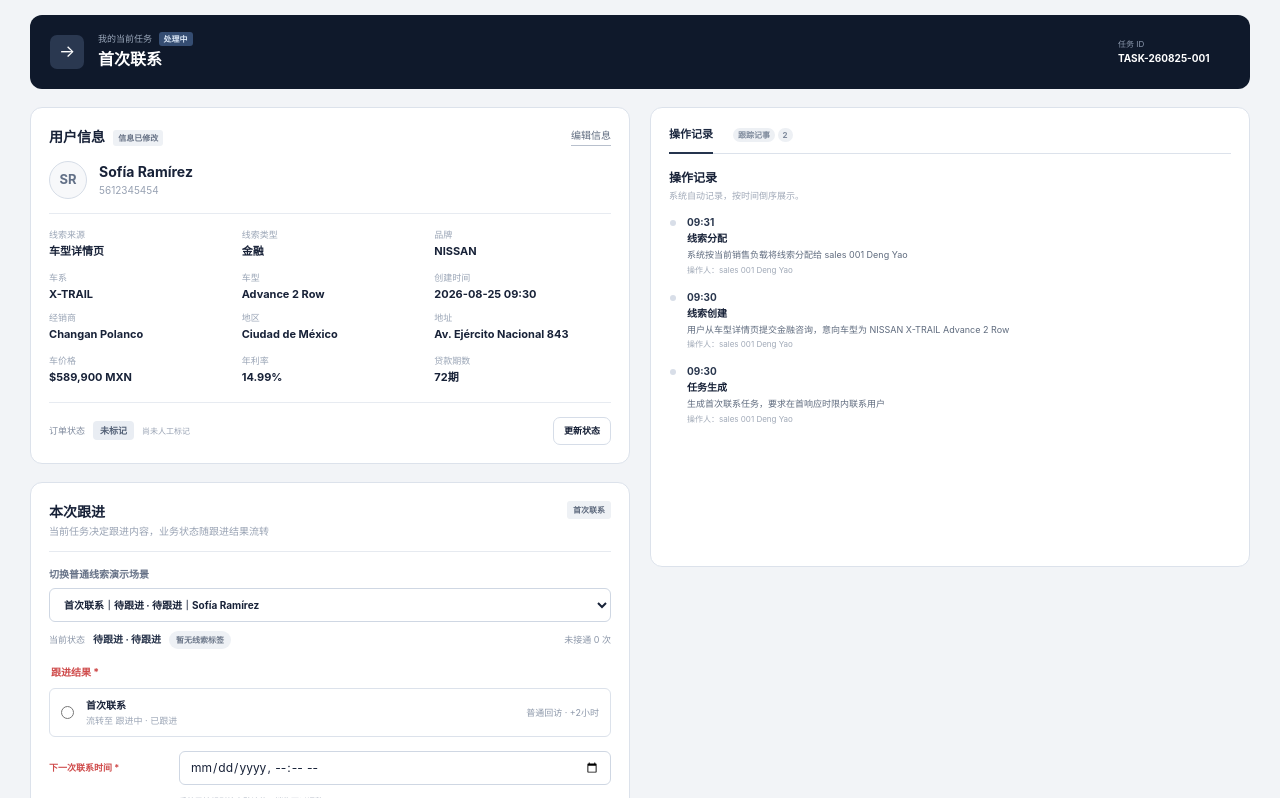
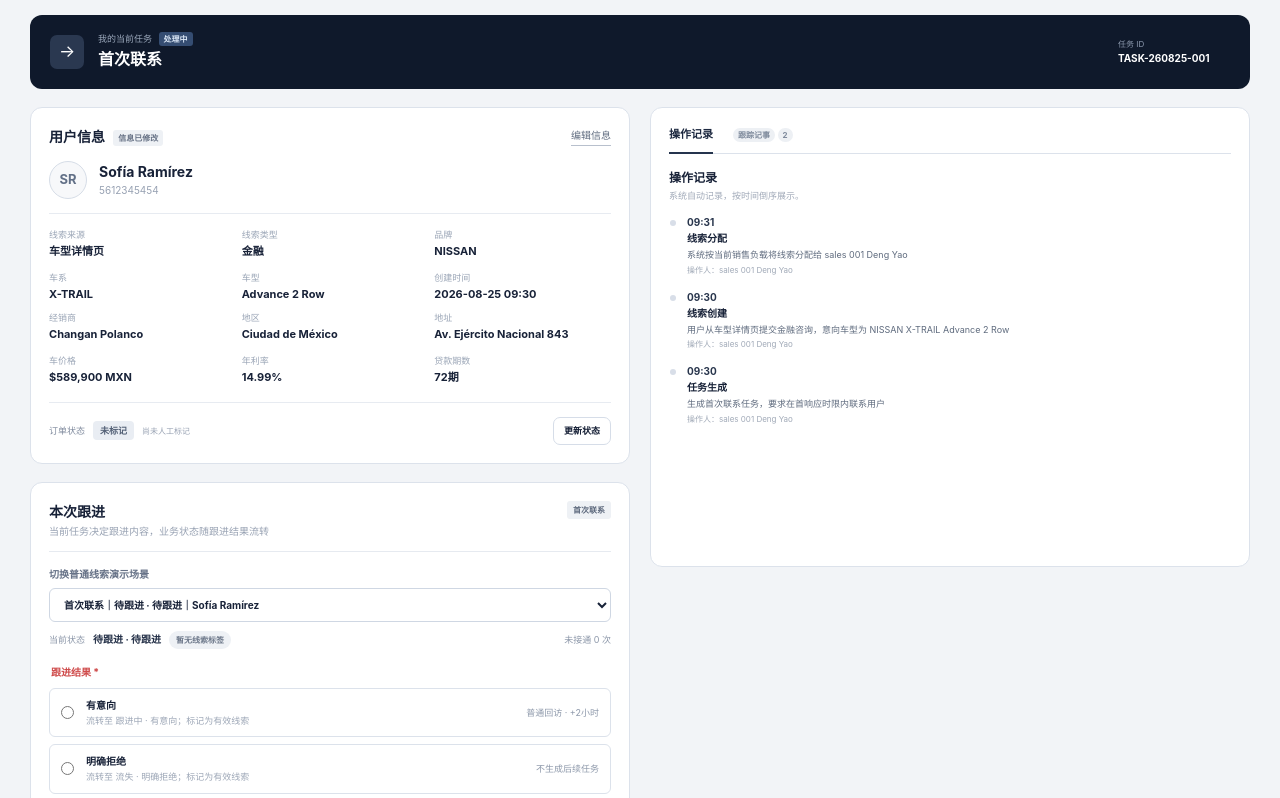
Before and after one commit to lauriri505/baic-lead-followup-workbench, a plain HTML site: page index.html in a window 1280 px wide. Shown: the part 136-934 px from the top of the page. Drawn offline with Linux system fonts and the light colour scheme.

Commit message:
Separate sales outcomes from system events

```diff
--- a/admin-data.js
+++ b/admin-data.js
@@ -47,23 +47,23 @@ window.BAIC_ADMIN_DATA = {
       { code: "invalid_lead", name: "无效线索", type: "lead_quality", color: "#ff9f43" }
     ],
     results: [
-      { code: "assigned", name: "下发分配", category: "contact", requiresCallbackTime: false, requiresReason: false },
-      { code: "timeout", name: "超时未跟进", category: "unreachable", requiresCallbackTime: false, requiresReason: false },
-      { code: "first_contact", name: "首次联系", category: "contact", requiresCallbackTime: false, requiresReason: false },
-      { code: "interested", name: "有意向", category: "contact", requiresCallbackTime: false, requiresReason: false },
-      { code: "lost", name: "战败", category: "lost", requiresCallbackTime: false, requiresReason: true },
-      { code: "convert_prospect", name: "转潜客", category: "contact", requiresCallbackTime: false, requiresReason: false },
-      { code: "no_intent", name: "无意向", category: "lost", requiresCallbackTime: false, requiresReason: true },
-      { code: "unreachable", name: "未接通", category: "unreachable", requiresCallbackTime: false, requiresReason: false },
-      { code: "invalid_number", name: "号码错误", category: "lost", requiresCallbackTime: false, requiresReason: true },
-      { code: "clear_reject", name: "明确拒绝", category: "lost", requiresCallbackTime: false, requiresReason: true },
-      { code: "bought_other", name: "已购买其他品牌", category: "lost", requiresCallbackTime: false, requiresReason: true },
-      { code: "trial_yes", name: "已试驾", category: "contact", requiresCallbackTime: false, requiresReason: false },
-      { code: "trial_no", name: "未试驾", category: "contact", requiresCallbackTime: false, requiresReason: false },
-      { code: "visit_yes", name: "已到店", category: "contact", requiresCallbackTime: false, requiresReason: false },
-      { code: "visit_no", name: "未到店", category: "contact", requiresCallbackTime: false, requiresReason: false },
-      { code: "deal_no", name: "暂未成交", category: "contact", requiresCallbackTime: false, requiresReason: false },
-      { code: "deal_yes", name: "已成交", category: "contact", requiresCallbackTime: false, requiresReason: false }
+      { code: "assigned", name: "下发分配", actor: "system", category: "contact", requiresCallbackTime: false, requiresReason: false },
+      { code: "timeout", name: "超时未跟进", actor: "system", category: "unreachable", requiresCallbackTime: false, requiresReason: false },
+      { code: "first_contact", name: "完成首次联系", actor: "system", category: "contact", requiresCallbackTime: false, requiresReason: false },
+      { code: "interested", name: "有意向", actor: "sales", category: "contact", requiresCallbackTime: false, requiresReason: false },
+      { code: "lost", name: "进入战败分类", actor: "system", category: "lost", requiresCallbackTime: false, requiresReason: true },
+      { code: "convert_prospect", name: "转潜客", actor: "sales", category: "contact", requiresCallbackTime: false, requiresReason: false },
+      { code: "no_intent", name: "无意向", actor: "sales", category: "lost", requiresCallbackTime: false, requiresReason: true },
+      { code: "unreachable", name: "未接通", actor: "sales", category: "unreachable", requiresCallbackTime: false, requiresReason: false },
+      { code: "invalid_number", name: "号码错误", actor: "sales", category: "lost", requiresCallbackTime: false, requiresReason: true },
+      { code: "clear_reject", name: "明确拒绝", actor: "sales", category: "lost", requiresCallbackTime: false, requiresReason: true },
+      { code: "bought_other", name: "已购买其他品牌", actor: "sales", category: "lost", requiresCallbackTime: false, requiresReason: true },
+      { code: "trial_yes", name: "已试驾", actor: "sales", category: "contact", requiresCallbackTime: false, requiresReason: false },
+      { code: "trial_no", name: "未试驾", actor: "sales", category: "contact", requiresCallbackTime: false, requiresReason: false },
+      { code: "visit_yes", name: "已到店", actor: "sales", category: "contact", requiresCallbackTime: false, requiresReason: false },
+      { code: "visit_no", name: "未到店", actor: "sales", category: "contact", requiresCallbackTime: false, requiresReason: false },
+      { code: "deal_no", name: "暂未成交", actor: "sales", category: "contact", requiresCallbackTime: false, requiresReason: false },
+      { code: "deal_yes", name: "已成交", actor: "sales", category: "contact", requiresCallbackTime: false, requiresReason: false }
     ],
     flows: [
       { id: 1, current: "issued", result: "assigned", next: "pending", unreachable: false, reason: false, task: "FIRST_CONTACT", deadline: "+30分钟" },
@@ -73,7 +73,7 @@ window.BAIC_ADMIN_DATA = {
       { id: 5, current: "contacted", result: "interested", next: "interested", setTags: ["valid_lead"], unreachable: false, reason: false, task: "CALLBACK", deadline: "+2小时" },
       { id: 6, current: "contacted", result: "lost", next: "prospect_lost", setTags: ["valid_lead"], unreachable: false, reason: true, task: null, deadline: "—" },
       { id: 7, current: "contacted", result: "no_intent", next: "no_intent", setTags: ["invalid_lead"], unreachable: false, reason: true, task: null, deadline: "—" },
-      { id: 8, current: "contacted", result: "unreachable", next: "unreach_limit", setTags: ["invalid_lead"], unreachable: true, reason: false, task: null, deadline: "—" },
+      { id: 8, current: "contacted", result: "unreachable", next: "contacted", unreachable: true, terminalAt: 3, terminalNext: "unreach_limit", terminalTags: ["invalid_lead"], reason: false, task: "CALLBACK", deadline: "+2小时" },
       { id: 9, current: "contacted", result: "invalid_number", next: "wrong_number", setTags: ["invalid_lead"], unreachable: false, reason: true, task: null, deadline: "—" },
       { id: 10, current: "interested", result: "convert_prospect", next: "prospect", setTags: ["valid_lead"], unreachable: false, reason: false, task: "CALLBACK", deadline: "+1天" },
       { id: 11, current: "prospect_lost", result: "clear_reject", next: "clear_reject", setTags: ["valid_lead"], unreachable: false, reason: true, task: null, deadline: "—" },
@@ -83,7 +83,21 @@ window.BAIC_ADMIN_DATA = {
       { id: 15, current: "prospect", result: "visit_yes", next: "prospect", setTags: ["valid_lead"], fieldUpdates: { visitStatus: "YES" }, unreachable: false, reason: false, task: "CALLBACK", deadline: "+1天" },
       { id: 16, current: "prospect", result: "visit_no", next: "prospect", setTags: ["valid_lead"], fieldUpdates: { visitStatus: "NO" }, unreachable: false, reason: false, task: "CALLBACK", deadline: "+1天" },
       { id: 17, current: "prospect", result: "deal_no", next: "prospect", setTags: ["valid_lead"], fieldUpdates: { dealStatus: "NO" }, unreachable: false, reason: false, task: "CALLBACK", deadline: "+1天" },
-      { id: 18, current: "prospect", result: "deal_yes", next: "won", setTags: ["valid_lead"], fieldUpdates: { dealStatus: "YES" }, unreachable: false, reason: false, task: null, deadline: "—" }
+      { id: 18, current: "prospect", result: "deal_yes", next: "won", setTags: ["valid_lead"], fieldUpdates: { dealStatus: "YES" }, unreachable: false, reason: false, task: null, deadline: "—" },
+      { id: 19, current: "pending", result: "interested", next: "interested", setTags: ["valid_lead"], unreachable: false, reason: false, task: "CALLBACK", deadline: "+2小时" },
+      { id: 20, current: "pending", result: "clear_reject", next: "clear_reject", setTags: ["valid_lead"], unreachable: false, reason: true, task: null, deadline: "—" },
+      { id: 21, current: "pending", result: "bought_other", next: "bought_other", setTags: ["valid_lead"], unreachable: false, reason: true, task: null, deadline: "—" },
+      { id: 22, current: "pending", result: "no_intent", next: "no_intent", setTags: ["invalid_lead"], unreachable: false, reason: true, task: null, deadline: "—" },
+      { id: 23, current: "pending", result: "unreachable", next: "contacted", unreachable: true, terminalAt: 3, terminalNext: "unreach_limit", terminalTags: ["invalid_lead"], reason: false, task: "CALLBACK", deadline: "+2小时" },
+      { id: 24, current: "pending", result: "invalid_number", next: "wrong_number", setTags: ["invalid_lead"], unreachable: false, reason: true, task: null, deadline: "—" },
+      { id: 25, current: "not_followed", result: "interested", next: "interested", setTags: ["valid_lead"], unreachable: false, reason: false, task: "CALLBACK", deadline: "+2小时" },
+      { id: 26, current: "not_followed", result: "clear_reject", next: "clear_reject", setTags: ["valid_lead"], unreachable: false, reason: true, task: null, deadline: "—" },
+      { id: 27, current: "not_followed", result: "bought_other", next: "bought_other", setTags: ["valid_lead"], unreachable: false, reason: true, task: null, deadline: "—" },
+      { id: 28, current: "not_followed", result: "no_intent", next: "no_intent", setTags: ["invalid_lead"], unreachable: false, reason: true, task: null, deadline: "—" },
+      { id: 29, current: "not_followed", result: "unreachable", next: "contacted", unreachable: true, terminalAt: 3, terminalNext: "unreach_limit", terminalTags: ["invalid_lead"], reason: false, task: "CALLBACK", deadline: "+2小时" },
+      { id: 30, current: "not_followed", result: "invalid_number", next: "wrong_number", setTags: ["invalid_lead"], unreachable: false, reason: true, task: null, deadline: "—" },
+      { id: 31, current: "contacted", result: "clear_reject", next: "clear_reject", setTags: ["valid_lead"], unreachable: false, reason: true, task: null, deadline: "—" },
+      { id: 32, current: "contacted", result: "bought_other", next: "bought_other", setTags: ["valid_lead"], unreachable: false, reason: true, task: null, deadline: "—" }
     ]
   }
 };
--- a/app.js
+++ b/app.js
@@ -2,7 +2,7 @@ const data = window.CRM_DEMO_DATA;
 const leads = data.leads;
 const vehicleCatalog = data.vehicleCatalog || {};
 const dealerDirectory = data.dealers || [];
-const adminStorageKey = "baic_admin_demo_config_v4";
+const adminStorageKey = "baic_admin_demo_config_v5";
 const adminSourceData = window.BAIC_ADMIN_DATA || {};
 let adminConfigSnapshot = loadAdminConfigSnapshot();
 let transitionConfig = adminConfigSnapshot.transitionConfig || { states: [], leadTags: [], results: [], flows: [] };
@@ -122,7 +122,7 @@ const legacyStateCodes = {
   lost: "prospect_lost"
 };
 
-const systemOnlyResults = new Set(["assigned", "timeout"]);
+const systemOnlyResults = new Set(["assigned", "timeout", "first_contact", "lost"]);
 const taskRuleIds = { FIRST_CONTACT: "RULE-FIRST", CALLBACK: "RULE-RETRY" };
 const fallbackTaskLabels = { FIRST_CONTACT: "首次联系", CALLBACK: "普通回访" };
 const progressFieldLabels = { trialStatus: "是否试驾", visitStatus: "是否到店", dealStatus: "是否成交" };
@@ -171,7 +171,7 @@ const orderStatusDataLabels = {
 };
 
 function flowsForLead(lead) {
-  return transitionConfig.flows.filter((flow) => flow.current === leadStateCode(lead) && !systemOnlyResults.has(flow.result));
+  return transitionConfig.flows.filter((flow) => flow.current === leadStateCode(lead) && configuredResult(flow.result)?.actor !== "system" && !systemOnlyResults.has(flow.result));
 }
 
 function stateLabel(code) {
@@ -188,11 +188,18 @@ function tagNames(codes = []) {
   return codes.map((code) => configuredTag(code)?.name || code);
 }
 
-function resultActionFor(flow) {
-  const labels = tagNames(flow.setTags || []);
-  const action = "流转至 " + stateLabel(flow.next);
+function resultActionFor(flow, transition) {
+  const labels = tagNames(transition?.tags || flow.setTags || []);
+  const nextState = transition?.stateCode || flow.next;
+  const action = "流转至 " + stateLabel(nextState);
   const fieldText = Object.entries(flow.fieldUpdates || {}).map(([field, value]) => `${progressFieldLabels[field] || field}=${value === "YES" ? "是" : "否"}`);
-  return [action, labels.length ? "标记为" + labels.join("、") : "", ...fieldText].filter(Boolean).join("；");
+  const limitReached = Boolean(flow.terminalAt && nextState === flow.terminalNext);
+  const limitText = flow.terminalAt
+    ? (limitReached
+      ? `已达${flow.terminalAt}次未接通上限`
+      : `累计第${flow.terminalAt}次自动转${stateLabel(flow.terminalNext)}`)
+    : "";
+  return [action, labels.length ? "标记为" + labels.join("、") : "", limitText, ...fieldText].filter(Boolean).join("；");
 }
 
 function demoNow() {
@@ -247,22 +254,25 @@ function deadlineInputValue(deadline) {
 function getTransition(lead, code) {
   const flow = transitionConfig.flows.find((item) => item.current === leadStateCode(lead) && item.result === code);
   if (!flow) return null;
-  const nextState = configuredState(flow.next);
-  const taskInfo = taskInfoForFlow(flow);
+  const nextCount = flow.unreachable ? lead.unreachableCount + 1 : lead.unreachableCount;
+  const limitReached = Boolean(flow.terminalAt && nextCount >= flow.terminalAt);
+  const effectiveFlow = limitReached ? { ...flow, next: flow.terminalNext, setTags: flow.terminalTags || flow.setTags, task: null, deadline: "—" } : flow;
+  const nextState = configuredState(effectiveFlow.next);
+  const taskInfo = taskInfoForFlow(effectiveFlow);
   return {
-    flow,
-    stateCode: flow.next,
+    flow: effectiveFlow,
+    stateCode: effectiveFlow.next,
     terminal: Boolean(nextState?.terminal),
     noNextTask: !taskInfo,
-    reasonRequired: Boolean(flow.reason || configuredResult(code)?.requiresReason),
+    reasonRequired: Boolean(effectiveFlow.reason || configuredResult(code)?.requiresReason),
     task: taskInfo?.name,
     taskCode: taskInfo?.code,
     trigger: taskInfo?.trigger,
-    deadline: taskInfo?.deadline || flow.deadline || "—",
+    deadline: taskInfo?.deadline || effectiveFlow.deadline || "—",
     time: taskInfo ? deadlineInputValue(taskInfo.deadline) : "",
-    tags: flow.setTags || lead.leadTags || [],
-    fieldUpdates: flow.fieldUpdates || {},
-    nextCount: flow.unreachable ? lead.unreachableCount + 1 : lead.unreachableCount
+    tags: effectiveFlow.setTags || lead.leadTags || [],
+    fieldUpdates: effectiveFlow.fieldUpdates || {},
+    nextCount
   };
 }
 
@@ -426,15 +436,15 @@ function renderResults() {
   const flows = flowsForLead(lead);
   flows.forEach((flow) => {
     const code = flow.result;
-    const taskInfo = taskInfoForFlow(flow);
+    const transition = getTransition(lead, code);
     const label = el("label", "result-option");
     const radio = el("input");
     radio.type = "radio";
     radio.name = "followResult";
     radio.value = code;
     const copy = el("span", "result-copy");
-    copy.append(el("strong", "", resultLabelFor(code)), el("small", "", resultActionFor(flow)));
-    label.append(radio, copy, el("span", "result-deadline", taskInfo ? taskInfo.name + " · " + taskInfo.deadline : "不生成后续任务"));
+    copy.append(el("strong", "", resultLabelFor(code)), el("small", "", resultActionFor(flow, transition)));
+    label.append(radio, copy, el("span", "result-deadline", transition && !transition.noNextTask ? transition.task + " · " + transition.deadline : "不生成后续任务"));
     radio.addEventListener("change", () => selectResult(code, label));
     list.appendChild(label);
   });
```
Also changed, not shown: admin.html (+3 -3 lines), admin.js (+9 -5 lines), index.html (+2 -2 lines).
